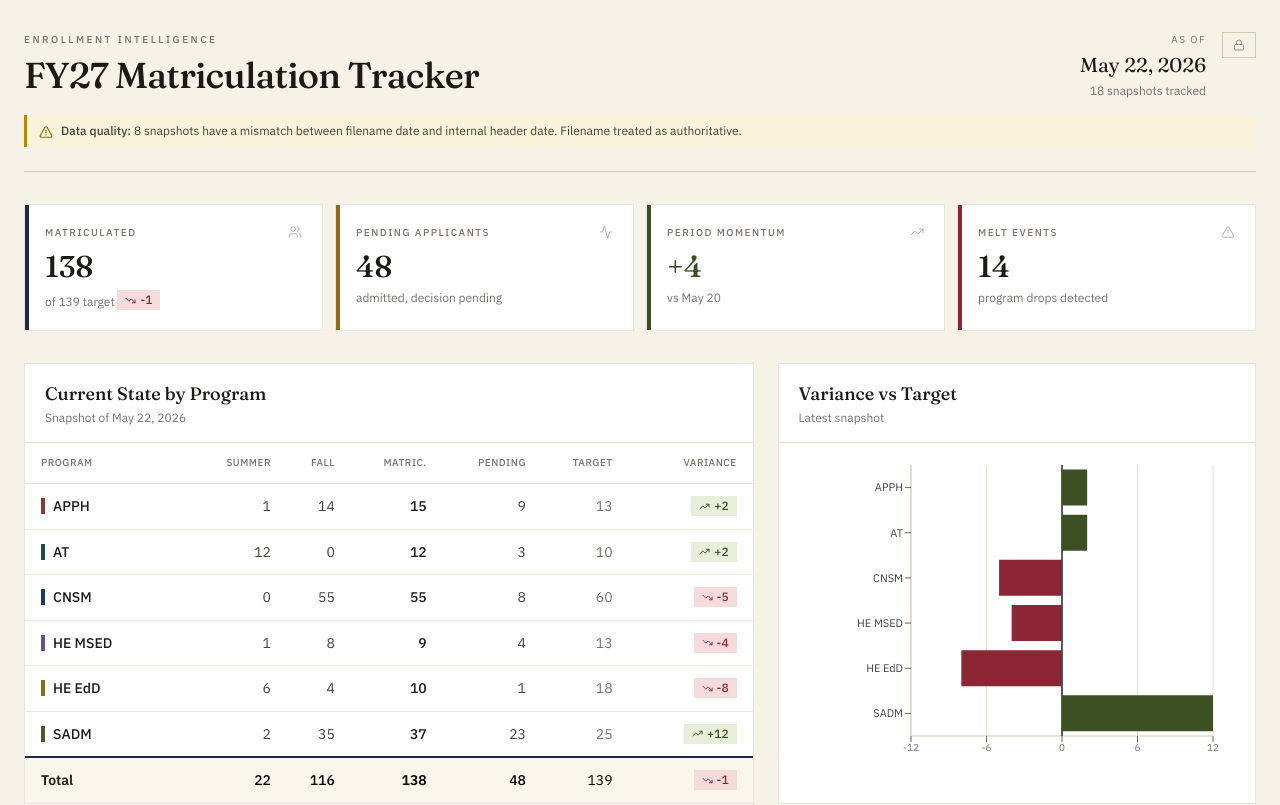
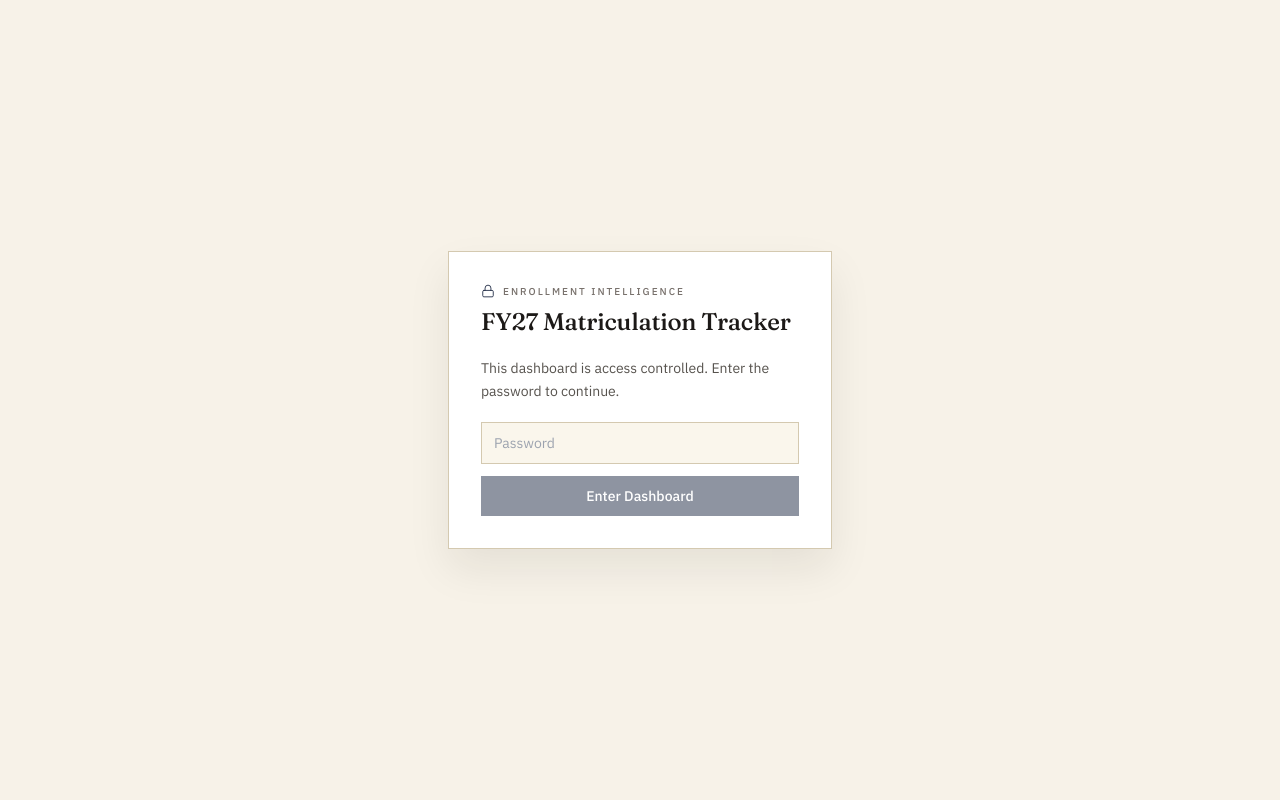
Before and after one commit to sahn1978/SEHD-enrollment-dashboard, a React (Vite) app: page / in a window 1280 px wide. Shown: the top 805 px of the page. Built offline with nearby package versions, Linux system fonts and the light colour scheme.

Commit message:
Wrap EnrollmentDashboard in SiteGate component

```diff
--- a/src/App.jsx
+++ b/src/App.jsx
@@ -1,5 +1,10 @@
+import SiteGate from './SiteGate.jsx'
 import EnrollmentDashboard from './EnrollmentDashboard.jsx'
 
 export default function App() {
-  return <EnrollmentDashboard />
+  return (
+    <SiteGate>
+      <EnrollmentDashboard />
+    </SiteGate>
+  )
 }
```
